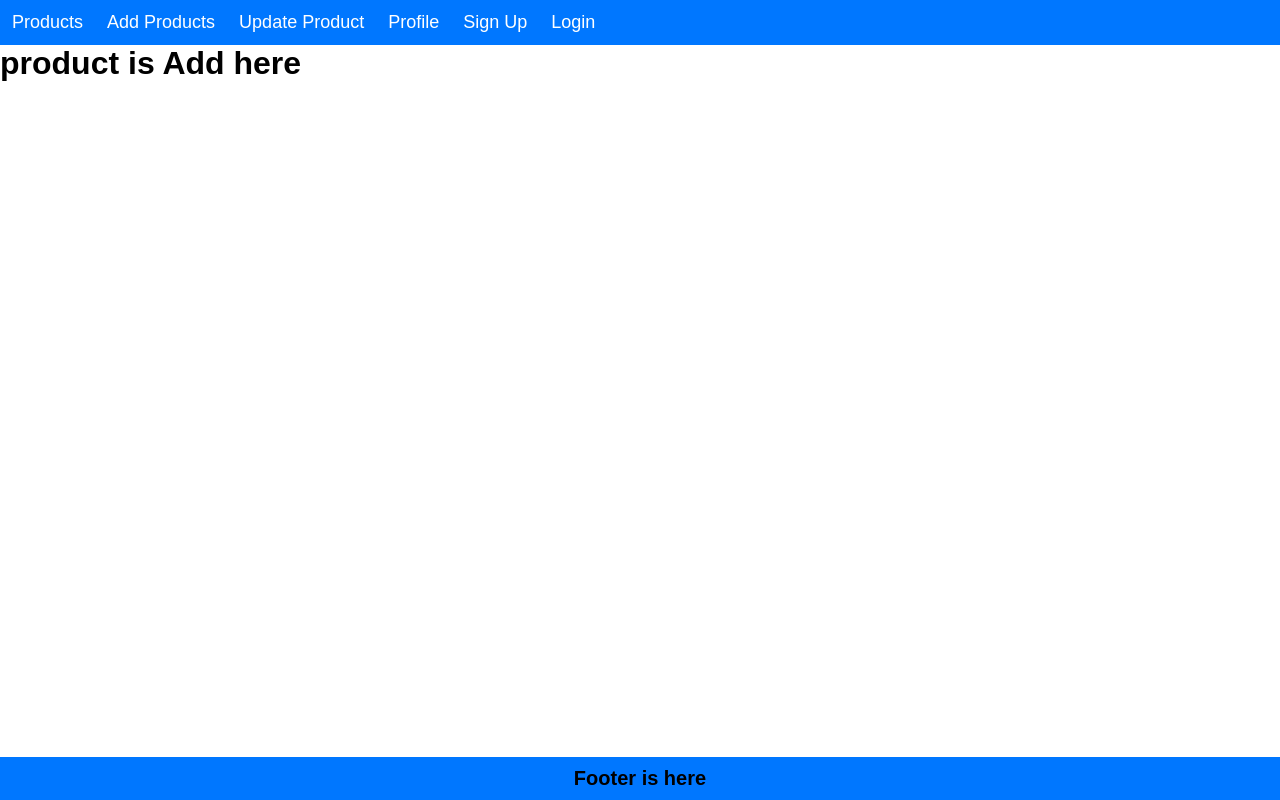
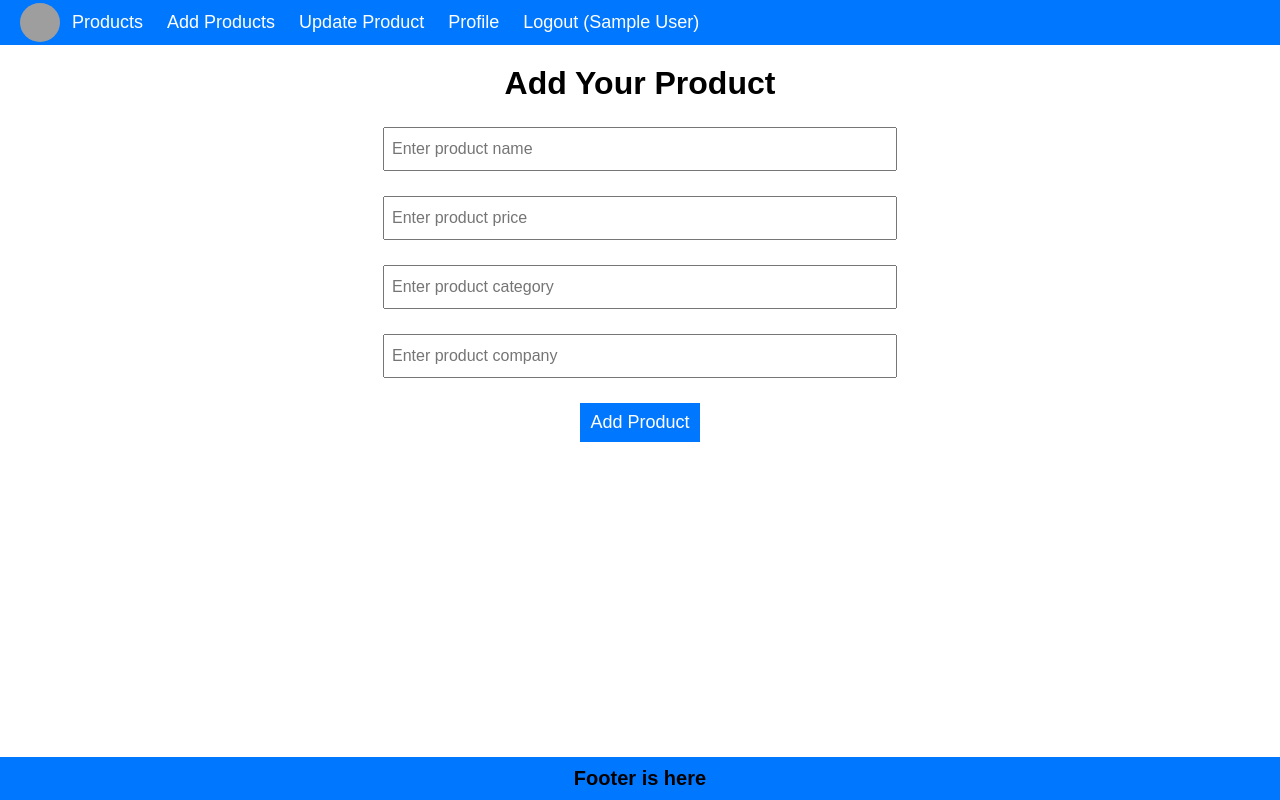
Before and after one commit to AK-Baghel/E-Commerce-Dashboard, a React (Vite) app in the folder front-end/: page /add in a window 1280 px wide. Built offline with nearby package versions, Linux system fonts and the light colour scheme; sample sign-in values are in the browser's storage; grey boxes are pictures that could not be loaded.

Commit message:
add login & sign up page with updation

```diff
--- a/front-end/src/App.css
+++ b/front-end/src/App.css
@@ -26,7 +26,23 @@
   justify-content: start;
   background-color: rgb(0, 119, 255);
 }
-
+.nav-right{
+  justify-content: end;
+}
+.logo
+{
+  width:40px;
+  height: 39px;
+  border-radius: 50%;
+  float: left;
+  margin: 3px 0px 2px  0px;
+  margin-left: 20px;
+  cursor: pointer;
+}
+.logo-left{
+  position: absolute;
+  left: 0;
+}
 .footer {
   background: rgb(0, 119, 255);
   color: black;
@@ -39,7 +55,7 @@
   width: 100%;
 }
 
-.register {
+.register , .product{
   display: flex;
   align-items: center;
   margin: 20px;
--- a/front-end/src/App.jsx
+++ b/front-end/src/App.jsx
@@ -5,6 +5,7 @@ import Footer from './components/Footer'
 import SignUp from './components/SignUp';
 import PrivateComponent from './components/PrivateComponent';
 import Login from './components/Login';
+import AddProduct from './components/AddProduct';
 import './App.css'
 
 function App() {
@@ -16,7 +17,7 @@ function App() {
 
           <Route element={<PrivateComponent />}>          {/*part of outlet in this route all compo. will show only after sign up. This is part of Private Component*/}
             <Route exact path="/" element={<h1>React Js is here for you</h1>} />
-            <Route exact path="/add" element={<h1>product is Add here</h1>} />
+            <Route exact path="/add" element={<AddProduct/>} />
             <Route exact path="/update" element={<h1>product Updating here</h1>} />
             <Route exact path="/logout" element={<h1>product Logout from here</h1>} />
             <Route exact path="/profile" element={<h1>Profile</h1>} />
--- /dev/null
+++ b/front-end/src/components/AddProduct.jsx
@@ -0,0 +1,24 @@
+import React, {useState} from 'react'
+
+const AddProduct=()=> {
+    const [name, setName] = useState("")
+    const [price, setPrice] = useState("")
+    const [category, setCategory] = useState("")
+    const [company, setCompany] = useState("")
+
+    const addProduct=()=>{
+        console.log(name , price , category , company);
+    }
+  return (
+    <div className='product'>
+        <h1>Add Your Product</h1>
+        <input className='inputBox' type="text" onChange={(e)=>{setName(e.target.value)}} value={name}  placeholder='Enter product name'/>
+        <input className='inputBox' type="text" onChange={(e)=>{setPrice(e.target.value)}} value={price}  placeholder='Enter product price'/>
+        <input className='inputBox' type="text" onChange={(e)=>{setCategory(e.target.value)}} value={category}  placeholder='Enter product category'/>
+        <input className='inputBox' type="text" onChange={(e)=>{setCompany(e.target.value)}} value={company}  placeholder='Enter product company'/>
+        <button className='appButton' onClick={addProduct}>Add Product</button>
+    </div>
+  )
+}
+
+export default AddProduct
--- a/front-end/src/components/Login.jsx
+++ b/front-end/src/components/Login.jsx
@@ -1,11 +1,18 @@
-import React, { useState } from "react";
+import React, { useState,useEffect } from "react";
+import { useNavigate } from "react-router-dom";
 
 const Login = () => {
     const [email, setemail] = useState("");
     const [password, setpassword] = useState("");
+    const navigate=useNavigate();
+    useEffect(()=>{
+        const auth=localStorage.getItem('user');
+        console.log(auth);
+        if(auth){
+            navigate("/login");
+        }
+    },[]);
     const handleLogin=async ()=>{
-        console.log(email)
-        console.log(password)
         let result=await fetch("http://localhost:5000/login",{
             method:"post",
             body:JSON.stringify({email,password}),
@@ -15,7 +22,13 @@ const Login = () => {
         });
         result=await result.json();
         console.log(result);
-
+        if(result){
+            localStorage.setItem("user",JSON.stringify(result));
+            navigate('/');
+        }
+        else{
+            alert("Please Enter Correct Details");
+        }
     }
 
     return (
--- a/front-end/src/components/Nav.jsx
+++ b/front-end/src/components/Nav.jsx
@@ -1,24 +1,33 @@
-import React  from 'react'
-import { Link ,useNavigate  } from 'react-router-dom';
+import React from 'react'
+import { Link, useNavigate } from 'react-router-dom';
 
-const  Nav=()=>{
-    const auth=localStorage.getItem('users');
-    const navigate=useNavigate();
-    const logout=()=>{
+const Nav = () => {
+    const auth = localStorage.getItem("user");
+    const navigate = useNavigate();
+    const logout = () => {
         console.log('apple');
         localStorage.clear();
         navigate('/signup')
     }
-    return(
+    return (
         <>
-            <ul className='nav-ul'>
+            {
+                auth ? <ul className='nav-ul'>
+                <img className='logo' onClick={()=>{navigate("/")}} src="https://encrypted-tbn0.gstatic.com/images?q=tbn:ANd9GcSETvC0XoZ1UHOe8NxPx2AK5WCKS-J1RUuEpw&usqp=CAU" alt="logo" />
                 <li><Link to='/'>Products</Link></li>
                 <li><Link to='/add'>Add Products</Link></li>
                 <li><Link to='/update'>Update Product</Link></li>
                 <li><Link to='/profile'>Profile</Link></li>
-                <li>{auth ? <Link onClick={logout} to='/signup' >Logout</Link> : <Link to='/signup'>Sign Up</Link>}</li>
-                <li><Link to='/login'>Login</Link></li>
-            </ul>
+                <li><Link onClick={logout} to='/signup' >Logout ({JSON.parse(auth).name})</Link></li>
+                </ul>
+
+                :
+                <ul className='nav-ul nav-right'>
+                     <img className='logo logo-left' onClick={()=>{navigate("/")}} src="https://encrypted-tbn0.gstatic.com/images?q=tbn:ANd9GcSETvC0XoZ1UHOe8NxPx2AK5WCKS-J1RUuEpw&usqp=CAU" alt="logo" />
+                    <li><Link to='/signup'>Sign Up</Link></li>
+                   <li><Link to='/login'>Login</Link></li>
+                </ul>
+            }
         </>
     )
 }
--- a/front-end/src/components/SignUp.jsx
+++ b/front-end/src/components/SignUp.jsx
@@ -8,14 +8,11 @@ const SignUp = () => {
     const navigate=useNavigate();
 
     useEffect(()=>{
-        const auth=localStorage.getItem('users');
+        const auth=localStorage.getItem('user');
         if(auth){
             navigate("/");
         }
     })
-
-    const collectData = () => {
-        console.log(name, email, password);
 
         const collectData = async () => {
             let result = await fetch('http://localhost:5000/register', {
@@ -30,17 +27,10 @@ const SignUp = () => {
 
             localStorage.setItem("user",JSON.stringify(result));
 
-            if(result)
                 navigate("/");
 
         }
 
-        collectData();
-
-        // setname("");
-        // setemail("");
-        // setpassword("");
-    }
     return (
         <div className='register'>
             <h1>Register</h1>
```
Also changed, not shown: 2 other files (tests, documents, lock files or other folders).
